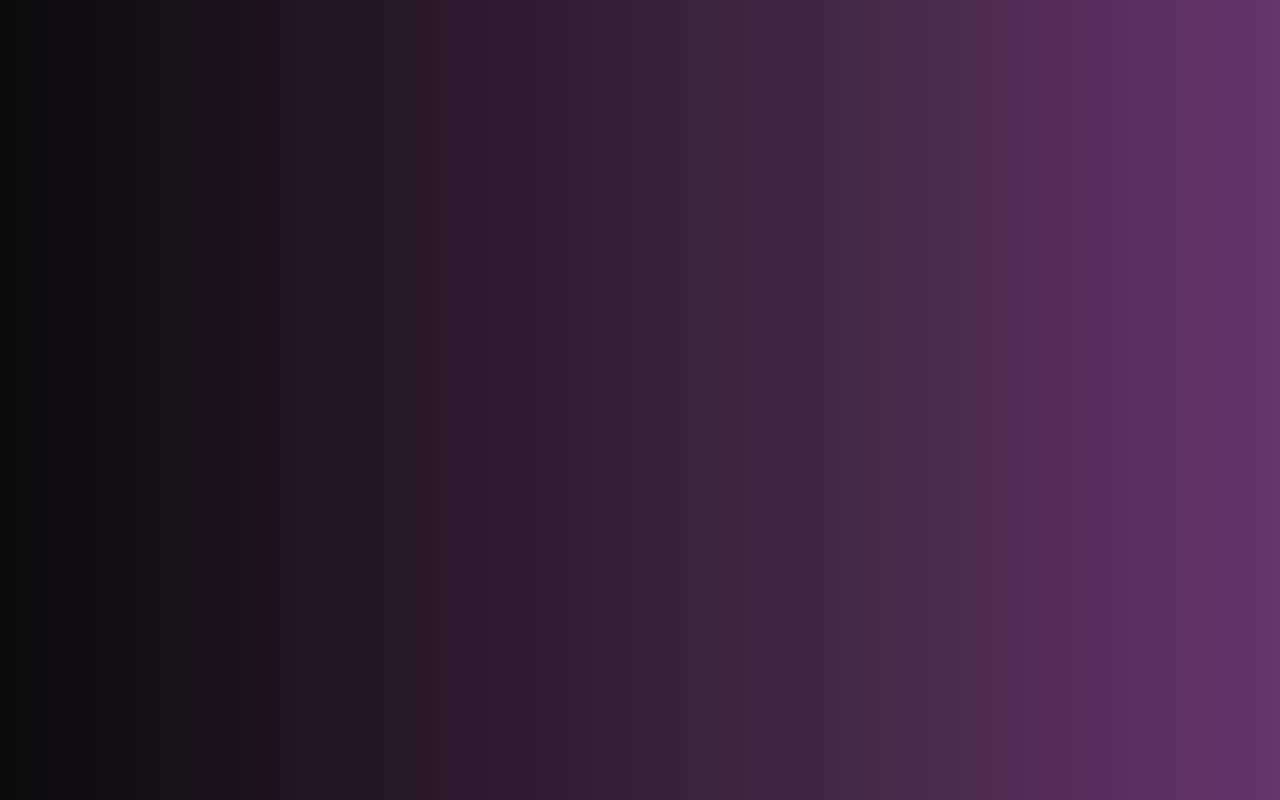
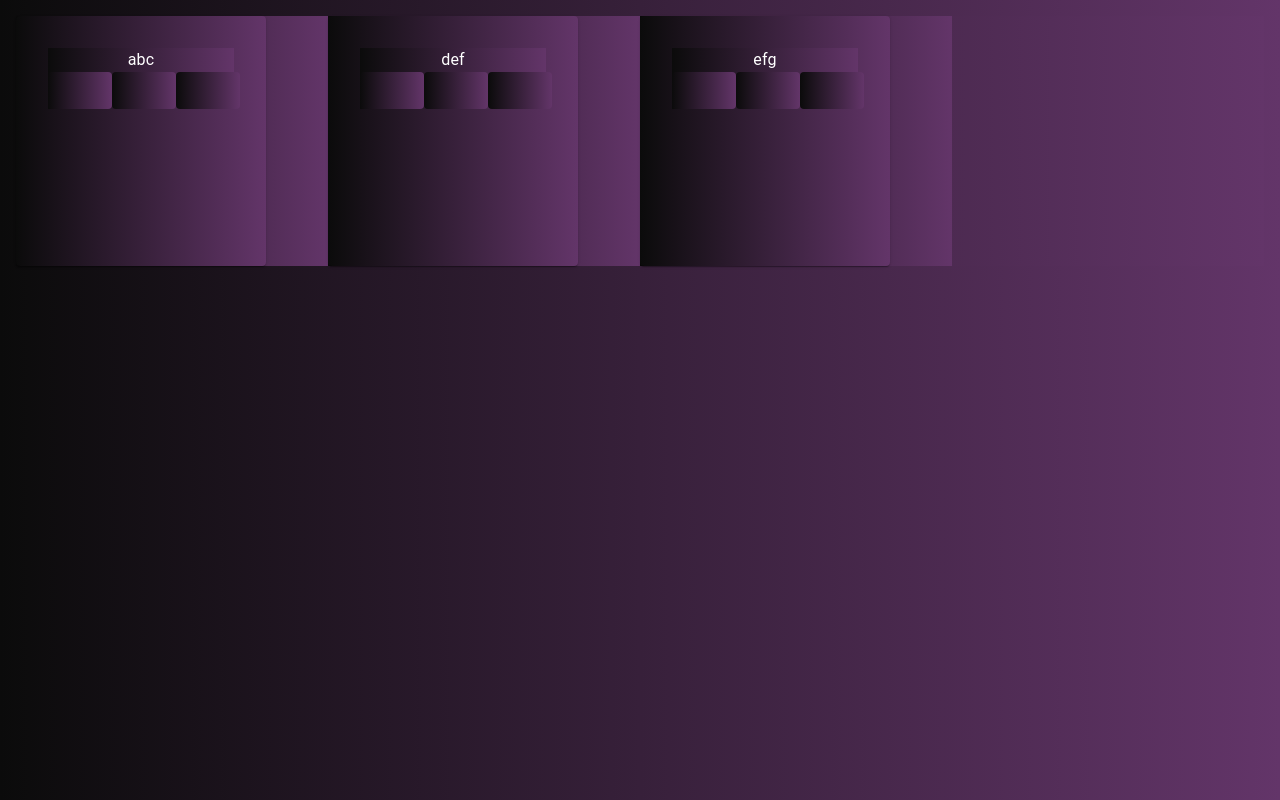
Before and after one commit to indrayanikalake/expense-tracker, a React (Vite) app: page /shopping in a window 1280 px wide. Before the commit this address had no page. Built offline with nearby package versions, Linux system fonts and the light colour scheme.

Commit message:
Add to cart

```diff
--- a/src/App.jsx
+++ b/src/App.jsx
@@ -7,6 +7,7 @@ import { ContextProvider } from './components/Context/Context';
 import Profile from './components/View/Profile';
 import { motion } from 'framer-motion';
 import {  fadeIn, slideIn } from './utils/motion';
+import Shoppingcart from './ShoppingCart/Shoppingcart';
 
 
 
@@ -27,7 +28,7 @@ function App() {
           <Route exact path='/view' element={<View />} />
           <Route exact path='/profile' element={<Profile />} />
           <Route exact path='/resetPassword' element={<ResetPassword />} />
-
+          <Route exact path='/shopping' element={<Shoppingcart />} />
 
 
 
--- /dev/null
+++ b/src/Redux/CartStatus.jsx
@@ -0,0 +1,27 @@
+import { createSlice } from '@reduxjs/toolkit';
+ const cartStatus = createSlice({
+    name:'cartStatus',
+    initialState:{
+        items:[],
+    },
+    reducers:{
+        add(state, action){
+            const newItem = action.payload;
+            const existingItem = state.items.find((item)=>item.id===newItem.id);
+            if(!existingItem){
+                state.items.push({newItem, ...existingItem});
+            }
+            else{
+                existingItem.quantity++;
+            }
+        },
+        remove(state,action){
+            const id = action.payload;
+            state.items = state.items.filter((item) => item.id !== id);
+        }
+    }
+ })
+
+ export const { add , remove } = cartStatus.actions;
+ const cartStatusReducer = cartStatus.reducer;
+ export default cartStatusReducer;
--- a/src/Redux/store.jsx
+++ b/src/Redux/store.jsx
@@ -5,6 +5,7 @@ import expenseReducer from './ExpenseSlice';
 import authReducer from './AuthSlice';
 import themeReducer from './ThemeSlice';
 import cartReducer from './CartSlice';
+import cartStatusReducer from './CartStatus';
 
 
 const store = configureStore({
@@ -12,7 +13,8 @@ const store = configureStore({
     auth: authReducer,
     expenses: expenseReducer,
     theme: themeReducer,
-    cart:cartReducer
+    cart:cartReducer,
+    cartStatus: cartStatusReducer,
   },
 });
 
--- /dev/null
+++ b/src/ShoppingCart/Item.jsx
@@ -0,0 +1,34 @@
+import { Button, Card, Typography } from '@material-ui/core'
+import React from 'react'
+import { useDispatch } from 'react-redux';
+import { add, remove } from '../Redux/CartStatus';
+
+
+const Item = ({item}) => {
+    const dispatch = useDispatch;
+
+    const handleAdd =()=>{
+        dispatch(add(item));
+    }
+
+    const handleRemove = () =>{
+        dispatch(remove(item.id));
+    }
+
+  return (
+    <div>
+        <Card className='w-[250px] gap-5 p-8 h-[250px]'>
+      <Typography className='text-white'>{item.name}</Typography>
+      <div className='flex flex-row'>
+      <Button
+      onClick={handleAdd}>+</Button>
+      <Button className='text-white'>{item.quantity}</Button>
+      <Button className='text-white'
+      onClick={handleRemove}>-</Button>
+      </div>
+      </Card>
+    </div>
+  )
+}
+
+export default Item
--- /dev/null
+++ b/src/ShoppingCart/Shoppingcart.jsx
@@ -0,0 +1,39 @@
+import { Card, Grid } from '@material-ui/core'
+import React from 'react'
+import Item from './Item'
+
+const Shoppingcart = () => {
+    const items=[
+        {
+            name:'abc',
+            id:1,
+
+        },
+        {
+            name:'def',
+            id:2,
+            quantity:1,
+        },
+        {
+            name:'efg',
+            id:3,
+            quantity:1,
+        }
+    ]
+  return (
+    <div>
+
+     <Grid container spacing={4}>
+        {items.map((item)=>(
+            <Grid key={item.id} xs={12} sm={6} md={4} lg={3} >
+
+                    <Item item={item}/>
+
+            </Grid>
+        ))}
+        </Grid>
+    </div>
+  )
+}
+
+export default Shoppingcart;
--- a/src/components/ExpenseTracker/ExpenseTracker.jsx
+++ b/src/components/ExpenseTracker/ExpenseTracker.jsx
@@ -118,34 +118,37 @@ const ExpenseTracker = () => {
   };
 
   return (
-    <div className={`${isLightMode} 'bg-transparent':'black-gradient'`}>
-      <div >
+    <div className={`${isLightMode} 'bg-transparent':'black-gradient' `}>
+      <div className='flex flex-col ' >
       <button className='text-white'
-      style={{position:'absolute', top:'10px', left:'5px'}}
+      style={{position:'fixed', top:'15px', left:'5px'}}
       onClick={()=>dispatch(toggleCartVisibility())}>
         Cart
       </button>
       {isVisible && (
 
-          <Card className='w-[250px] h-full'>
-            <Typography>Expense</Typography>
-            <Link to='/signIn'>Sign Out</Link>
+          <Card className='w-[220px] lg:h-[600px] mx-2 my-12 p-12 text-start '
+          style={{boxShadow:'10px 10px 10px rgb(250, 251, 249)'}}>
+            <Typography
+            className='text-white text-start  '>Expense</Typography>
+            <Link to='/signIn'
+            className='text-white violet-gradient'>Sign Out</Link>
           </Card>
 
       )}
-      </div>
-      <h1 className={`font-bold text-white text-start`}>Welcome to ExpenseTracker!</h1>
-      <h1 className='text-white text-end'>
+
+      <h1 className={`font-bold text-white text-start fixed`}>Welcome to ExpenseTracker!</h1>
+      <h1 className=' fixed text-white text-end'>
         Your Profile is incomplete, <Link to='/view'>Complete now</Link>
       </h1>
-
+      </div>
       <Tilt
        options={{
         max:45,
         scale:1,
         speed:450
       }}
-      className='green-pink-gradient flex flex-row gap-12 p-5 rounded-2xl sm:w-[750px] rounded-[10px] w-[5px] h-[150px]'
+      className=' mt-12  green-pink-gradient flex flex-row gap-12 p-5 rounded-2xl sm:w-[750px] rounded-[10px] w-[5px] h-[150px]'
       style={{
         background: 'linear-gradient(to bottom, violet, pink)'
       }}>
```
